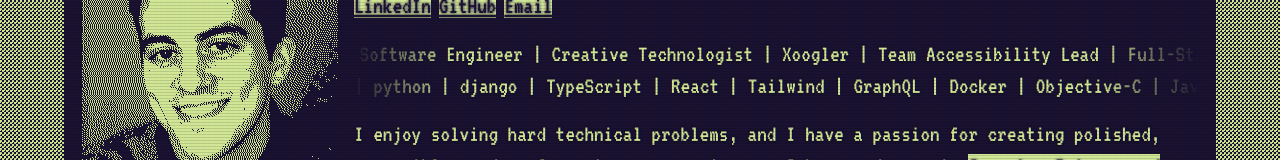
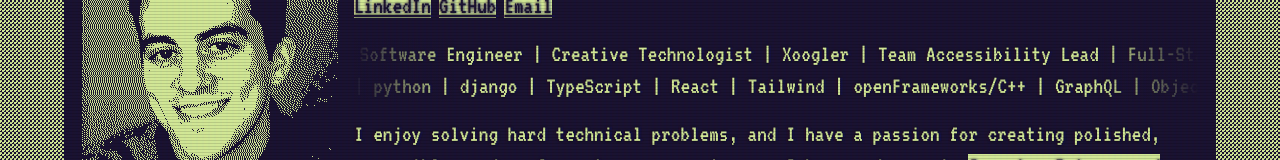
Before and after one commit to heysweet/heysweet.github.io, a Next.js app: page / in a window 1280 px wide. Shown: the part 156-316 px from the top of the page. Built offline with nearby package versions, Linux system fonts and the light colour scheme; what tailwindcss-animation-delay would draw is missing.

Commit message:
Update technologies list

```diff
--- a/src/app/page.tsx
+++ b/src/app/page.tsx
@@ -19,8 +19,8 @@ const technologies = [
   'TypeScript',
   'React',
   'Tailwind',
+  'openFrameworks/C++',
   'GraphQL',
-  'Docker',
   'Objective-C',
   'Java',
   'HTML/CSS/',
```
